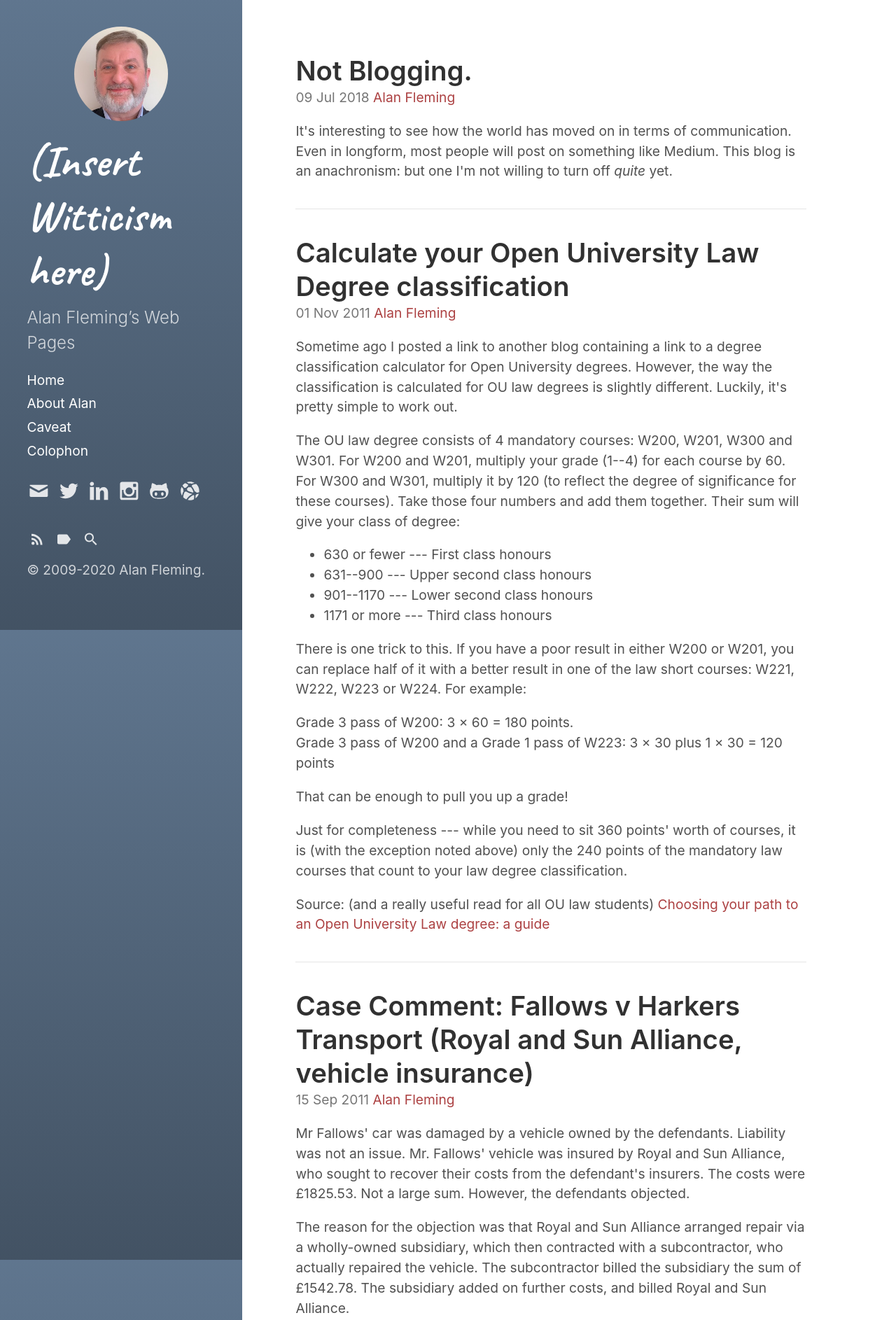
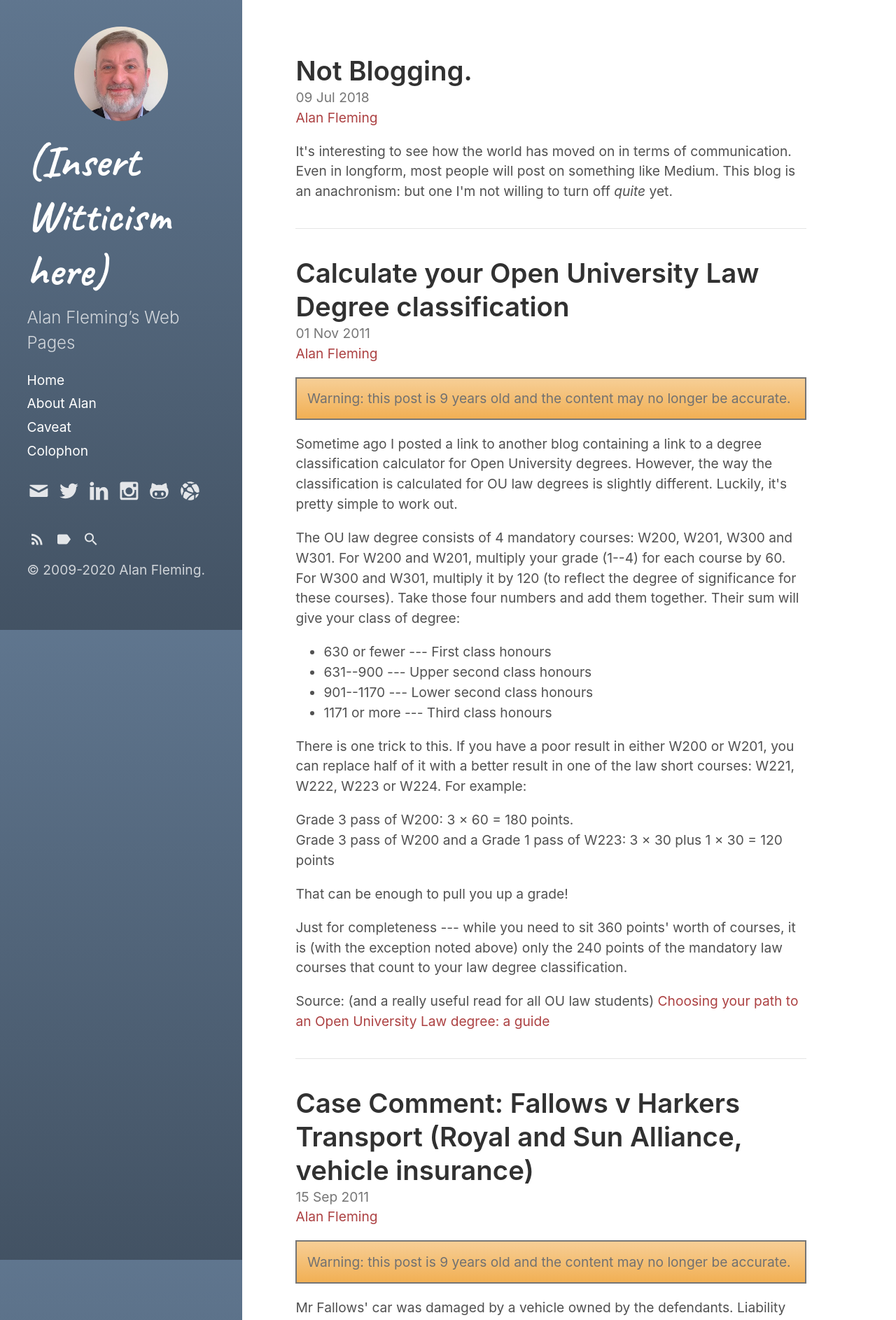
Before and after one commit to alan-fleming/alanfleming.org, a Jekyll site: the page built from blog/index.html, in a window 1280 px wide. Shown: the top 1886 px of the page at 70% size. Built offline with Jekyll 4.4.1, drawn with Linux system fonts in a browser that asks for light colours; the list of posts is cut into pages by our own code; some of the changed text lies outside the part shown.

Commit message:
Add strap for old blog posts

```diff
--- a/_includes/post-meta.html
+++ b/_includes/post-meta.html
@@ -30,7 +30,16 @@
     {% assign author = site.data.authors[page.author] %}
     <!-- Output author details if some exist. -->
     {% if author %}
-      <span itemprop="author" itemscope itemtype="http://schema.org/Person"><span itemprop="name"><a href="{{ author.uri }}" target="_blank"> {{ author.name }}</a></span>
+      <p itemprop="author" itemscope itemtype="http://schema.org/Person"><span itemprop="name"><a href="{{ author.uri }}" target="_blank"> {{ author.name }}</a></p>
     {% endif %}
   </span>
+  {% capture post_year %}{{ post.date | date: "%Y" }}{% endcapture %}
+  {% assign post_year = post_year | plus: 0 %}
+  {% capture this_year %}{{ "now" | date: "%Y" }}{% endcapture %}
+  {% assign this_year = this_year | plus: 0 %}
+  {% capture post_age %}{{this_year | minus: post_year }}{% endcapture %}
+  {% assign post_age = post_age | plus: 0 %}
+  {% if post_age > 3 %}
+    <p class="warning">Warning: this post is {{ post_age }} years old and the content may no longer be accurate.</p>
+  {% endif %}
 </div>
--- a/_sass/hydeout/_message.scss
+++ b/_sass/hydeout/_message.scss
@@ -9,3 +9,11 @@
   margin-bottom: 1rem;
   padding: 1rem;
 }
+
+.warning {
+  background-color: $yellow;
+  border: 2px solid $gray-4;
+  background-image: linear-gradient(to bottom, lighten($yellow, 7%), darken($yellow, 7%));
+  padding: 2% 2% 2%;
+  color: #717171;
+}
```
